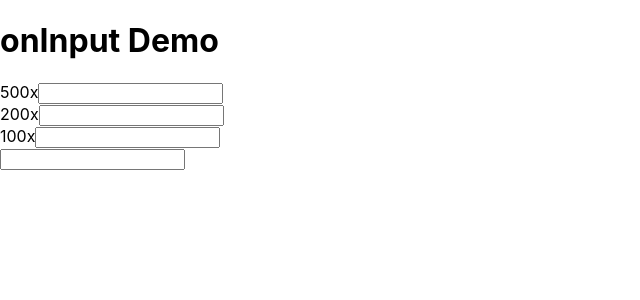
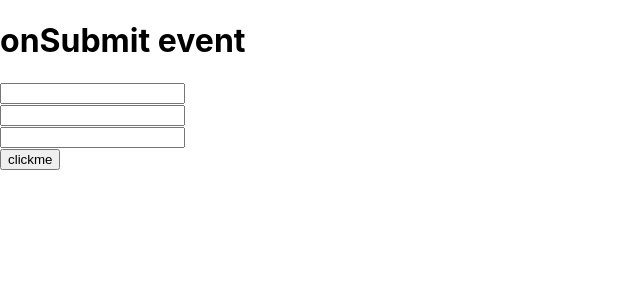
Before and after one commit to Sabareesan18/sabareesan, a React (Create React App) app in the folder myapp/: page / in a window 1280 px wide. Shown: the top 300 px of the page, without its empty margins (0-640 px from the left). Built offline with nearby package versions, Linux system fonts and the light colour scheme.

Commit message:
this is first time

```diff
--- a/myapp/src/App.js
+++ b/myapp/src/App.js
@@ -1,4 +1,24 @@
 function App()
+{
+  const dis=(event)=>{
+    event.preventDefault()
+    console.log("submit button pressed")
+  }
+
+return(
+
+  <form onSubmit={(e)=>dis(e)}>
+<h1>onSubmit event</h1>
+<input type="text"name="t1"></input><br></br>
+<input type="text"name="t2"></input><br></br>
+<input type="text"name="t3"></input><br></br>
+<input type="submit"value="clickme"></input>
+</form>
+
+)
+}
+export default App
+/*function App()
 {
   const dis=()=>{
     var a500=document.getElementById("a500").value*500
```
